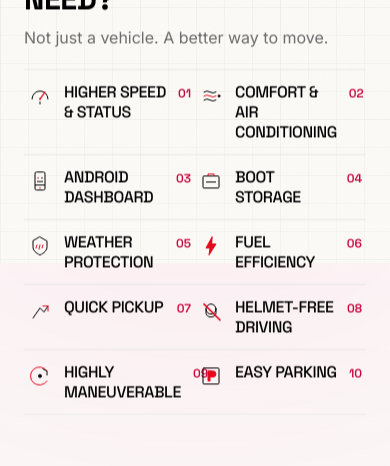
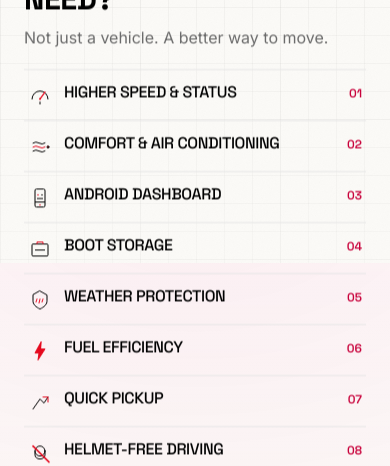
Before and after one commit to raguram-jedlik/pitchdeck, a Next.js app: page / in a window 390 px wide. Shown: the part 581-1047 px from the top of the page. Built offline with nearby package versions, Linux system fonts and the light colour scheme.

Commit message:
Stop Section 01 labels colliding with their numbers on phones

```diff
--- a/src/components/CommuterNeeds.tsx
+++ b/src/components/CommuterNeeds.tsx
@@ -23,13 +23,14 @@ export default function CommuterNeeds() {
         </p>
 
         {/*
-         * Ten needs in one column is ten rows on a phone, which is more
-         * than one screen can hold. Two columns from the smallest
-         * breakpoint turns that into five rows, and the list stays
-         * readable because each item is a short label with a number
-         * beside it.
+         * One column on phones. Two columns was the old fix for "ten rows
+         * is taller than one screen", but that constraint is gone now that
+         * mobile scrolls instead of fitting. Half a screen of width (~136px
+         * at 320px) is not enough for a label like "HIGHLY MANEUVERABLE" —
+         * the longest word alone overflows and lands on the red numeral.
+         * Full width per row lets every label wrap on word boundaries.
          */}
-        <ol className="mt-5 grid grid-cols-2 border-t border-rule sm:grid-cols-2 lg:grid-cols-3">
+        <ol className="mt-5 grid grid-cols-1 border-t border-rule sm:grid-cols-2 lg:grid-cols-3">
           {commuterNeeds.map((need, i) => (
             <motion.li
               key={need.id}
```
